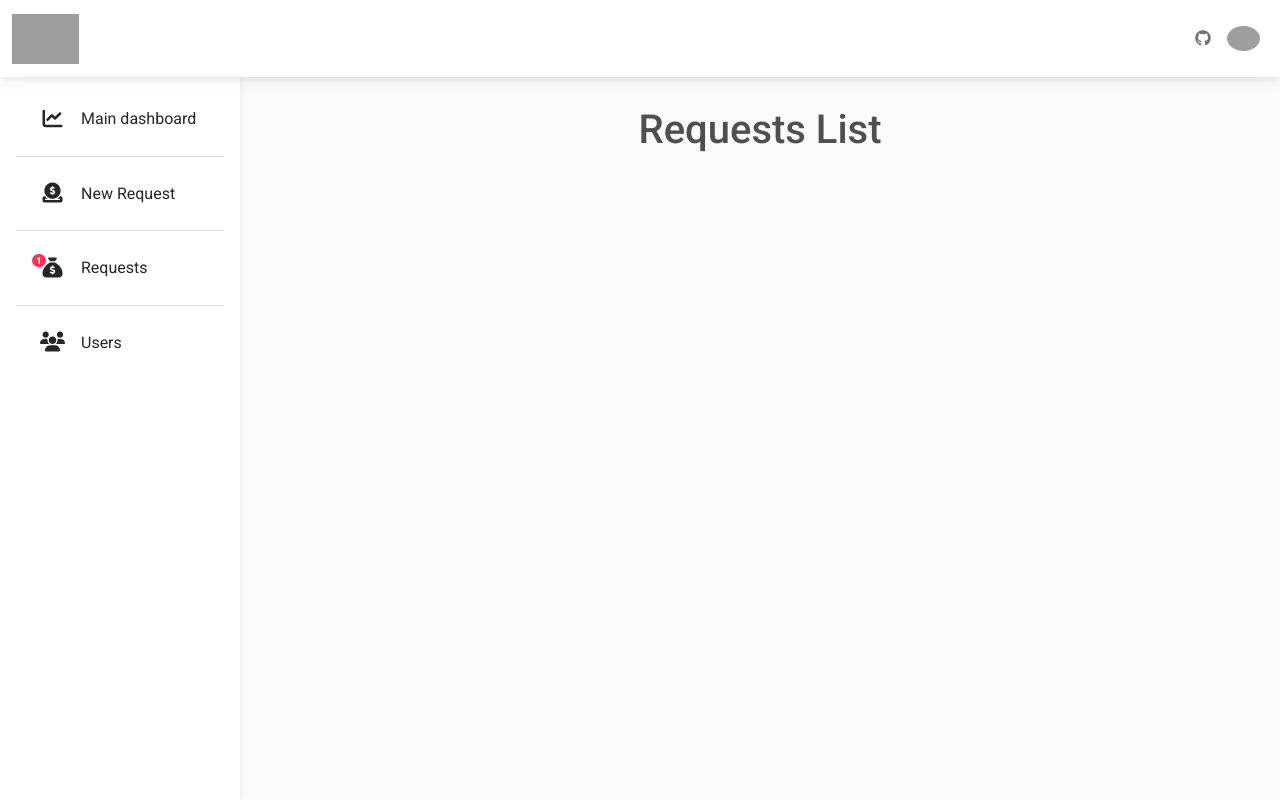
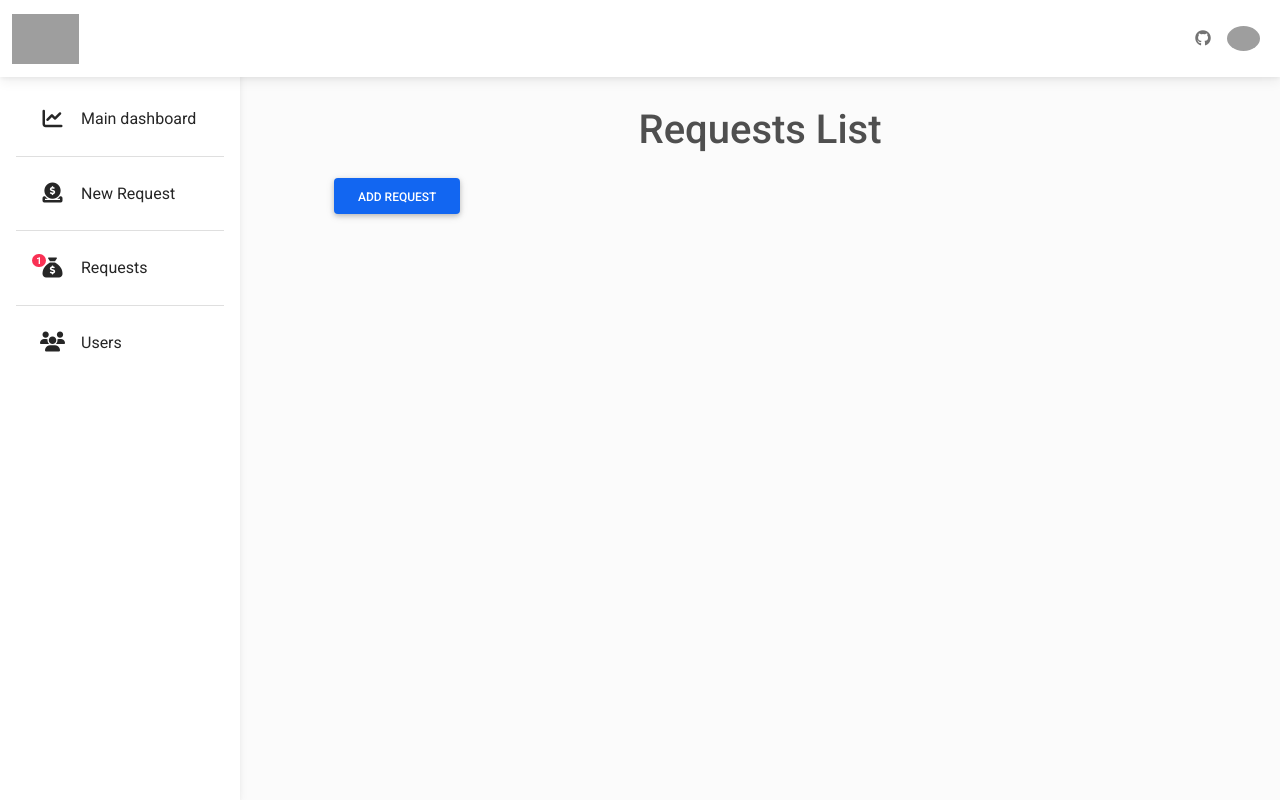
Before and after one commit to scriptogre/django-requests-web-app, a Django app: template purchase_requests/templates/requestform/request_list.html in a window 1280 px wide. Run offline with Django 3.2, Linux system fonts and the light colour scheme; the template is opened without the code that fills it, so the values that code supplies are empty; parts of the project's set-up code (start-up, migrations or seed data) failed here and were passed over; some libraries are stand-ins or nearby versions; grey boxes are pictures that could not be loaded.

Commit message:
Update list template to work with modal forms, add "Add Request" button
Also restructure code using blocks for modals and javascript

```diff
--- a/purchase_requests/templates/requestform/request_list.html
+++ b/purchase_requests/templates/requestform/request_list.html
@@ -8,10 +8,36 @@
     <p class="h1 p-0 text-center">Requests List</p>
   </div>
 
+  <button id="create-request" type="button" class="btn btn-primary">Add Request</button>
+
   <!-- DataTable -->
   <div id="datatable-custom" class="datatable-hover w-100" data-mdb-selectable="true" data-mdb-multi="true"></div>
 
+{% endblock content %}
 
+{% block modal %}
+  <!-- Placeholder for the modal -->
+  <div class="modal fade" tabindex="-1" role="dialog" id="modal">
+    <div class="modal-dialog" role="document">
+      <div class="modal-content"></div>
+    </div>
+  </div>
+
+
+  <!-- Empty toast to show the message -->
+  <div class="toast-container position-fixed top-0 end-0 p-3">
+    <div id="toast" class="toast align-items-center text-white bg-success border-0" role="alert" aria-live="assertive" aria-atomic="true">
+      <div class="d-flex">
+        <div id="toast-body" class="toast-body"></div>
+        <button type="button" class="btn-close btn-close-white me-2 m-auto" data-bs-dismiss="toast" aria-label="Close"></button>
+      </div>
+    </div>
+  </div>
+{% endblock %}
+
+{% block inline_javascript %}
+
+  {# Initializes DataTable#}
   <script>
     const customDatatable = document.getElementById('datatable-custom');
 
@@ -33,7 +59,7 @@
         {% for p_request in request_list %}
           {
             actions: {
-              edit_url: '{% url 'requestform:detail' p_request.id %}',
+              edit_url: '{% url 'requestform:update' p_request.id %}',
               delete_url: '{% url 'requestform:delete' p_request.id %}'
             },
             id: {{ p_request.id }},
@@ -59,10 +85,10 @@
           ...row,
           actions: `
           <div class="" id="actions">
-            <button onclick="location.href='${row.actions.edit_url}'" type="button" class="btn btn-primary btn-floating btn-sm">
+            <button type="button" class="btn btn-primary btn-floating btn-sm update-request" data-form-url='${row.actions.edit_url}'>
                 <i class="fas fa-edit"></i>
             </button>
-            <button onclick="location.href='${row.actions.delete_url}'" type="button" class="btn btn-danger btn-floating btn-sm">
+            <button type="button" class="btn btn-danger btn-floating btn-sm delete-request" data-form-url='${row.actions.delete_url}'>
                 <i class="fas fa-trash"></i>
             </button>
           </div>`,
@@ -79,4 +105,34 @@
     })
   </script>
 
-{% endblock content %}
+  {# Initializes modal form #}
+  <script type="text/javascript">
+    $(document).ready(function() {
+
+      $("#create-request").modalForm({
+        formURL: "{% url 'requestform:add' %}",
+        errorClass: ".is-invalid",
+      });
+
+      function updateRequestModalForm() {
+          $(".update-request").each(function () {
+            $(this).modalForm({
+              formURL: $(this).data("form-url"),
+            });
+          });
+        }
+      updateRequestModalForm();
+
+      function deleteRequestModalForm() {
+          $(".delete-request").each(function () {
+            $(this).modalForm({
+              formURL: $(this).data("form-url"),
+              isDeleteForm: true
+            });
+          });
+        }
+      deleteRequestModalForm();
+
+    });
+  </script>
+{% endblock %}
```
